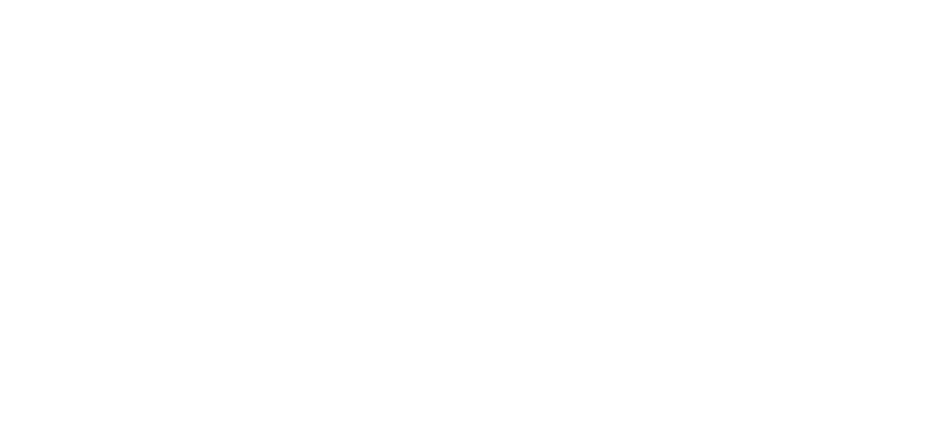
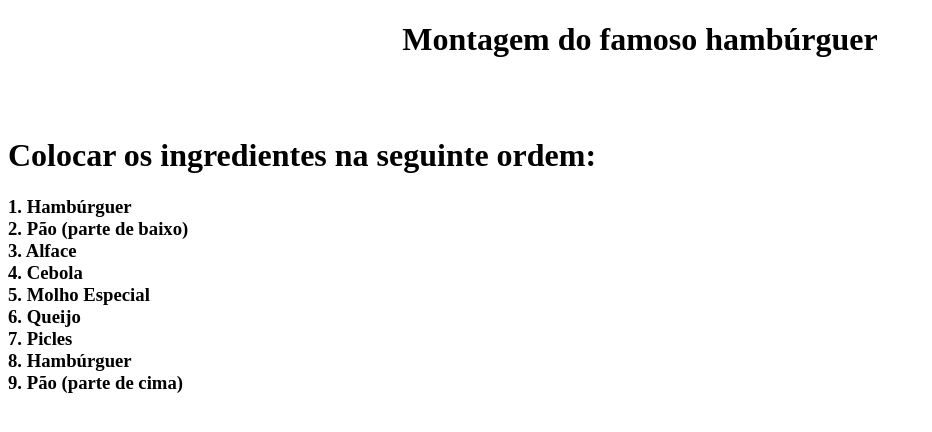
Before and after one commit to Gabrielmancilha/atividade02, a plain HTML site: page index.html in a window 1280 px wide. Shown: the whole page, without its empty margins (0-932 px from the left). Drawn offline with Linux system fonts and the light colour scheme.

Commit message:
Segundo Comit

```diff
--- a/index.html
+++ b/index.html
@@ -6,6 +6,20 @@
     <title>Aula_02</title>
 </head>
 <body>
-
+    <h1 align="center">Montagem do famoso hambúrguer</h1>
+    <br><br>
+    <h1>
+        Colocar os ingredientes na seguinte ordem:
+    </h1>
+    <h3>
+        1. Hambúrguer<br>
+        2. Pão (parte de baixo)<br>
+        3. Alface<br>
+        4. Cebola<br>
+        5. Molho Especial<br>
+        6. Queijo<br>
+        7. Picles<br>
+        8. Hambúrguer<br>
+        9. Pão (parte de cima)</h3>
 </body>
 </html>
```
